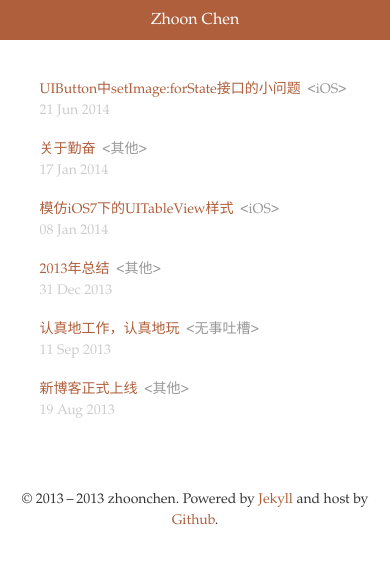
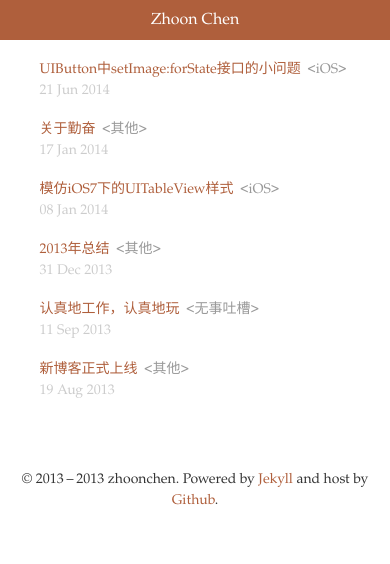
Before and after one commit to zhoon/zhoon.github.io, a Jekyll site: the page built from index.html, in a window 390 px wide. Shown: the top 564 px of the page. Built offline with Jekyll 4.4.1, drawn with Linux system fonts in a browser that asks for light colours.

Commit message:
fixed style

```diff
--- a/style/page.css
+++ b/style/page.css
@@ -38,7 +38,7 @@
  @media screen and (max-width: 800px) {
 	.blog-sidebar{display:none;}
 	.blog-topbar{display: block;}
-	.blog-content{margin-left:0;padding:80px 5% 20px;}
+	.blog-content{margin-left:0;padding:60px 5% 20px;}
 	.blog-comment{margin-left:0px;padding: 0 5% 20px;}
 	.blog-footer{margin-left:0;}
 	.blog-post h1{font-size:24px;line-height:1.2;word-wrap: break-word;word-break: break-all;margin-bottom: 10px;}
```
Also changed, not shown: 1 other file.
